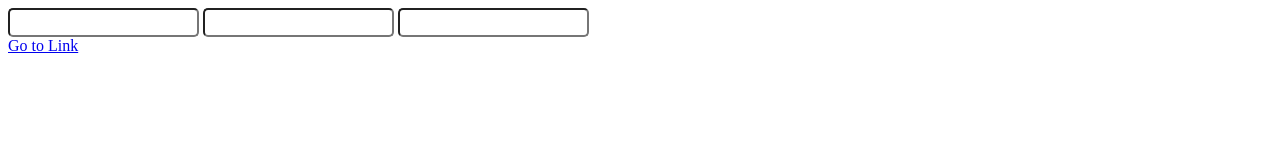
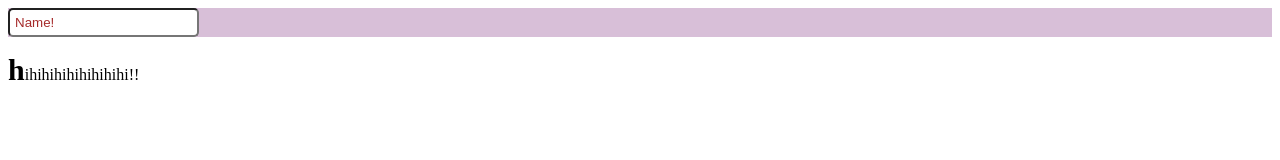
Before and after one commit to Seohyun-Roh/Kakao_clone, a plain HTML site: page Study_of_the_Day/#3.17~4.2.html in a window 1280 px wide. Drawn offline with Linux system fonts and the light colour scheme.

Commit message:
Update #3.17~4.2.html
form:hover input -->form이 hover상태로 되면 input이 바뀜(부모의 state에 따라 자식을 바꿔줌)
::placeholder, ::selection, ::first-letter

```diff
--- a/Study_of_the_Day/#3.17~4.2.html
+++ b/Study_of_the_Day/#3.17~4.2.html
@@ -1,10 +1,7 @@
 <!--
- <States>
-   -active: 마우스 누르고있는 중일 때
-   -hover: 마우스가 대상 위에 있을 때
-   -focus: 키보드로 선택되었을 때
-   -visited: 링크에만 적용, 방문한 사이트면 적용됨
-   -focus-within: focused인 자식을 가진 부모 엘리먼트의 상태
+  ::placeholder -> placeholder 를 꾸밀수있게 해줌
+  ::selection -> 선택(드래그)한 부분을 꾸밀 수 있게 해줌
+  ::first-letter -> 맨 첫 글자만 꾸며주고 싶을 때 사용
 -->
 <!DOCTYPE html>
 <html>
@@ -15,29 +12,29 @@
         padding: 5px;
         border-radius: 5px;
       }
-      input:hover {
-        background-color: teal;
+      form {
+        background-color: thistle;
       }
-      input:focus {
-        background-color: wheat;
+      /*form이 hover상태로 되면 input이 바뀜(부모의 state에 따라 자식을 바꿔줌)*/
+      form:hover input {
+        background-color: greenyellow;
       }
-      input:active {
-        background-color: tomato;
+      input::placeholder {
+        color: brown;
       }
-      a:visited {
-        color: violet;
+      p::selection {
+        background-color: cadetblue;
       }
-      form:focus-within {
-        background-color: greenyellow;
+      p::first-letter {
+        font-size: 30px;
+        font-weight: bold;
       }
     </style>
   </head>
   <body>
     <form>
-      <input type="text" name="" id="" />
-      <input type="text" name="" id="" />
-      <input type="text" name="" id="" />
+      <input type="text" placeholder="Name!" />
     </form>
-    <a href="https://nomadcoders.co/m.svg">Go to Link</a>
+    <p>hihihihihihihihihi!!</p>
   </body>
 </html>
```
